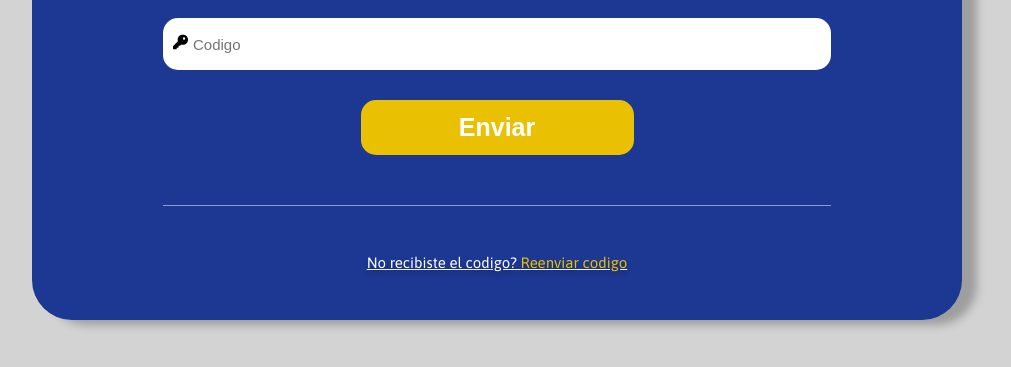
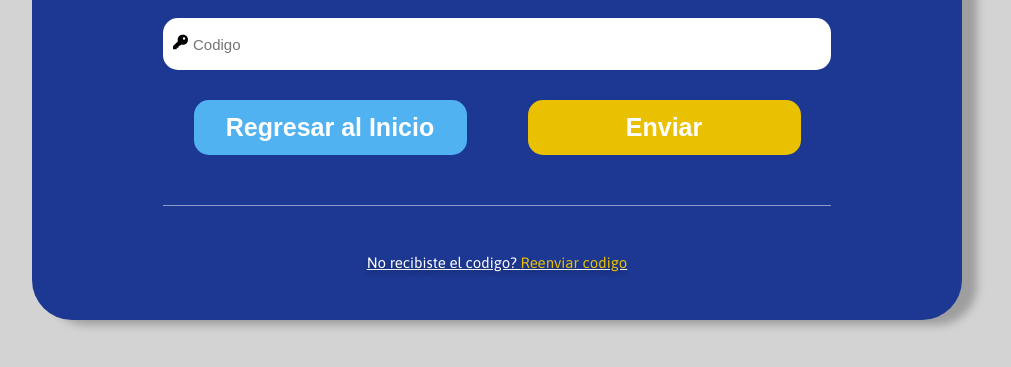
Before and after one commit to BryanMillon/Proyecto1_Grupo2, a plain HTML site: page Front End/HTML/AccountVerificationPage.html in a window 1280 px wide. Shown: the part 429-796 px from the top of the page, without its empty margins (143-1154 px from the left). Drawn offline with Linux system fonts and the light colour scheme; some packages are replaced by stand-ins of ours; a script that the page names is missing.

Commit message:
Se agrega el boton en Account Verification Page

```diff
--- a/Front End/HTML/AccountVerificationPage.html
+++ b/Front End/HTML/AccountVerificationPage.html
@@ -35,8 +35,10 @@
                 </div>
 
 
-
-                <button type="button" id="btnVerification">Enviar</button>
+                <div class="sectionButtons">
+                    <button onclick=window.location.href='../HTML/HomePage.html' type="button" id="btnBack">Regresar al Inicio</button>
+                    <button type="button" id="btnVerification">Enviar</button>
+                </div>
 
                 <div id="linesContainer">
                     <div></div>
--- a/Front End/Styles/AccountVerificationPage.css
+++ b/Front End/Styles/AccountVerificationPage.css
@@ -171,8 +171,13 @@ html, body {
     color: #EAC102;
   }
 
-  #verificationSection button {
+  .sectionButtons{
+    display: flex;
+    justify-content: space-between;
+    align-items: center;
+  }
 
+  #btnVerification{
     border-radius: 15px;
     background: var(--eac-102, #EAC102);
     width: 273px;
@@ -189,9 +194,47 @@ html, body {
     cursor: pointer;
   }
 
-  #verificationSection button:hover{
+  #btnVerification:hover{
     background-color: #1768AC;
   }
+
+  #btnBack{
+    border-radius: 15px;
+    background: #50B2F1;
+    width: 273px;
+    height: 55px;
+    flex-shrink: 0;
+    color: #FFF;
+    text-align: center;
+    font-size: 25px;
+    font-style: normal;
+    font-weight: 600;
+    line-height: 93.021%;
+    border: none;
+    margin: 30px auto 0;
+    cursor: pointer;
+  }
+
+  #btnBack:hover{
+    border-radius: 15px;
+    background: #1768AC;
+    width: 273px;
+    height: 55px;
+    flex-shrink: 0;
+    color: #FFF;
+    text-align: center;
+    font-size: 25px;
+    font-style: normal;
+    font-weight: 600;
+    line-height: 93.021%;
+    border: none;
+    margin: 30px auto 0;
+    cursor: pointer;
+  }
+
+
+
+
 
   #linesContainer {
     display: flex;
```
